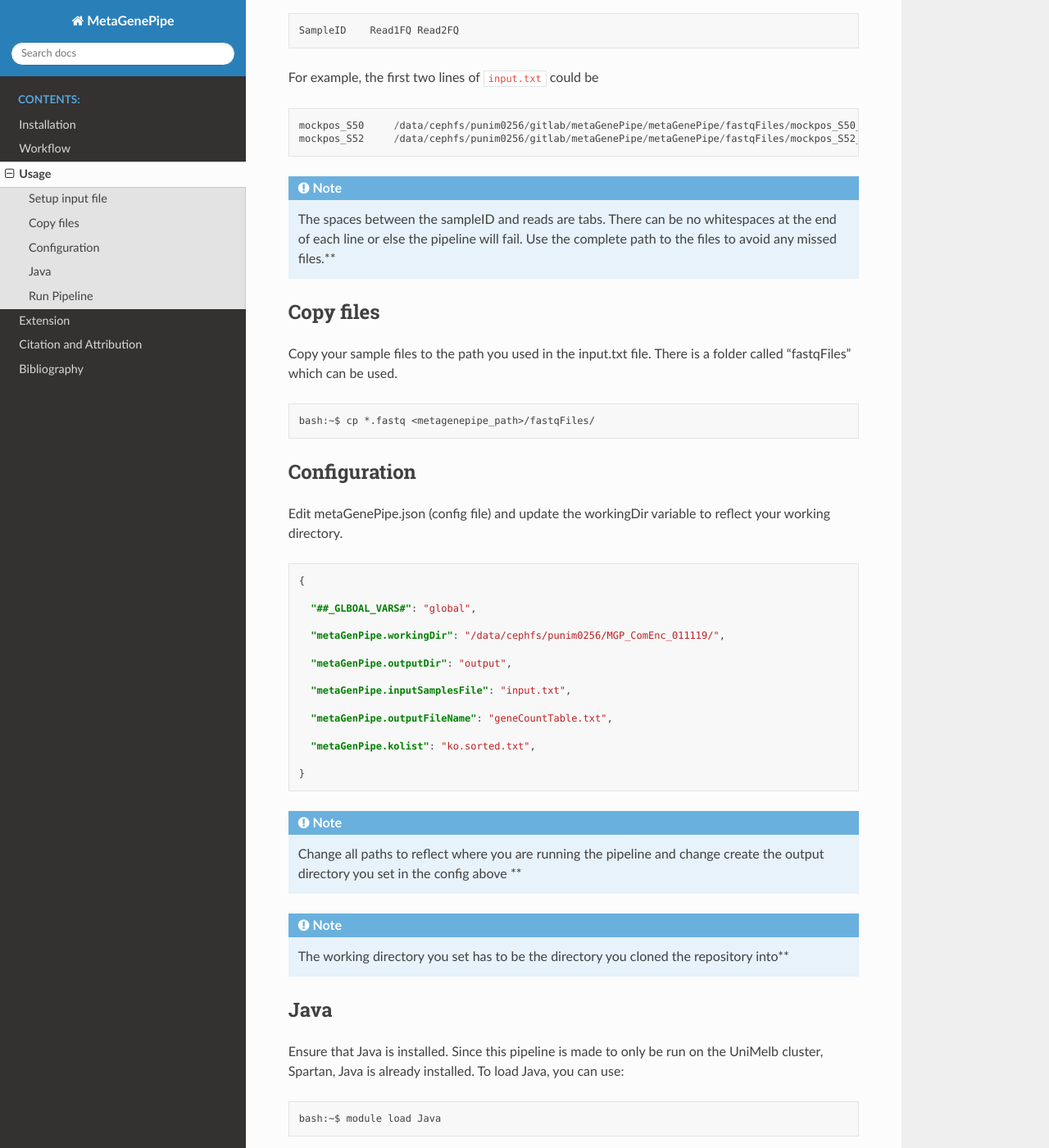
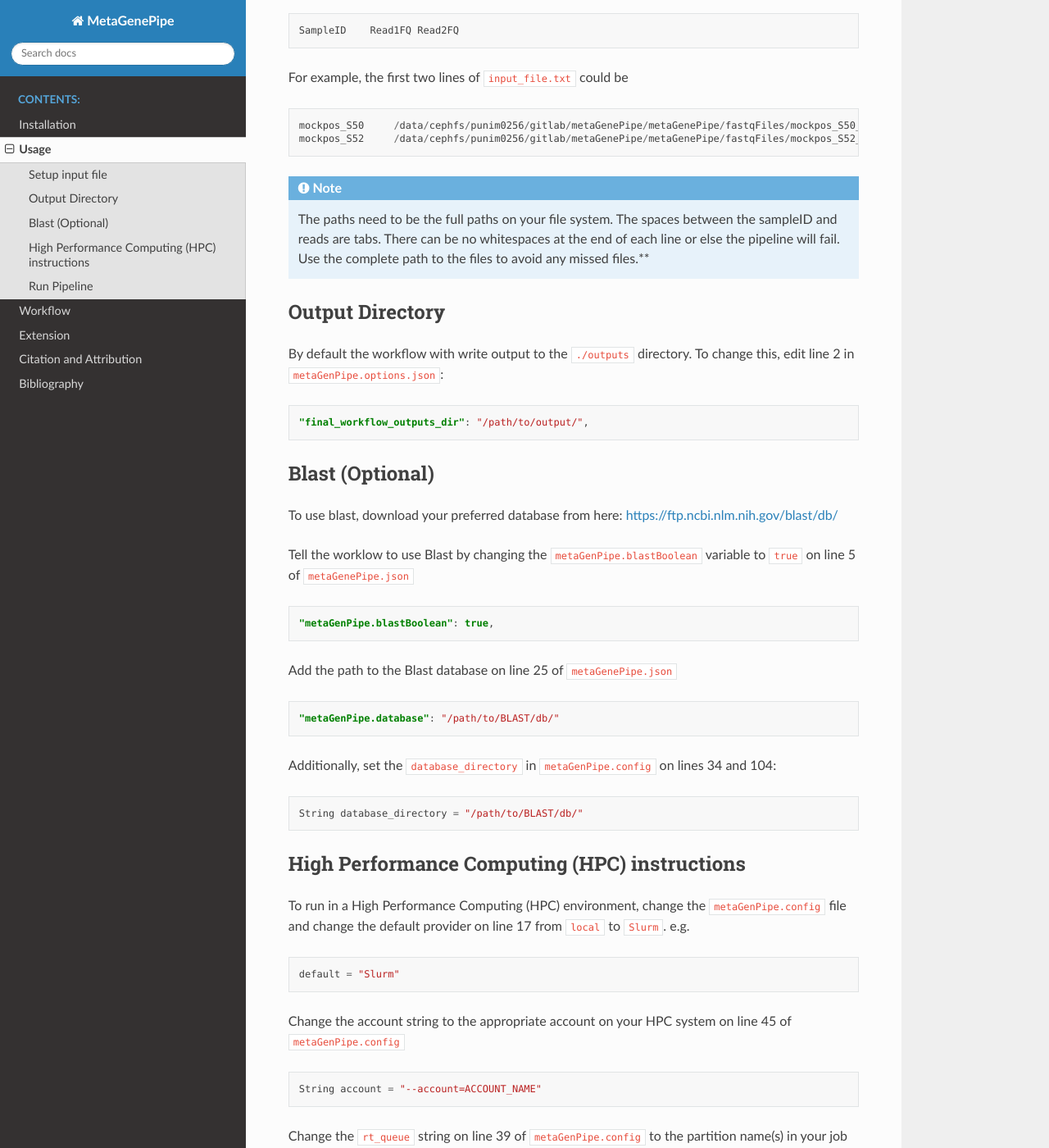
Before and after one commit to ParkvilleData/MetaGenePipe, a Sphinx documentation site: the page built from docs/usage.rst, in a window 1280 px wide and 1400 px high, scrolled down 249 px. Shown: the whole window at 82% size. Built offline with Sphinx 7.4.7 and the Read the Docs theme 2.0.0, drawn with Linux system fonts in a browser that asks for light colours; some of the changed text lies outside the part shown.

Commit message:
updating docs

```diff
--- a/docs/index.rst
+++ b/docs/index.rst
@@ -16,8 +16,8 @@
    :caption: Contents:
 
    installation
+   usage
    workflow
-   usage
    extension
    citation
    bibliography
--- /dev/null
+++ b/docs/installation.rst
@@ -0,0 +1,52 @@
+=====================
+Installation
+=====================
+
+Uses these steps to install MetaGenePipe:
+
+
+Clone the repository
+====================
+
+.. code-block:: bash
+
+    git clone https://github.com/ParkvilleData/MetaGenePipe.git
+    cd MetaGenePipe
+
+MetaGenePipe requires Java, Cromwell and Singularity to run.
+
+Java
+======
+
+Ensure you have Java installed. If not, follow the instructions for the relevant operating system here:
+https://www.java.com/en/download/help/download_options.html
+
+If running on Spartan (the University of Melbourne HPC cluster) Java is already installed. To load Java, you can use:
+
+.. code-block:: bash
+
+  module load Java
+
+
+Cromwell
+====================
+
+Download the latest Cromwell release .jar file from here: https://github.com/broadinstitute/cromwell/releases
+Place this jar file in the root directory of MetaGenePipe.
+
+Singularity
+====================
+
+Follow the instructions for installing Singularity: https://sylabs.io/guides/3.0/user-guide/installation.html
+
+Then get the Singularity image for MetaGenePipe:
+
+.. code-block:: bash
+
+    singularity pull --arch amd64 library://bshaban/metagenepipe/metagenepipe.simg:v1
+
+Test the workflow with the following command:
+
+.. code-block:: bash
+
+    singularity run metagenepipe.simg_v1.sif megahit
--- a/docs/usage.rst
+++ b/docs/usage.rst
@@ -5,84 +5,74 @@
 Setup input file
 ==================
 
-Open ``input.txt`` and update with your samples. The file format is as follows ::
+Open ``input_file.txt`` and update with your samples. The file format is as follows ::
 
   SampleID    Read1FQ Read2FQ
 
-For example, the first two lines of ``input.txt`` could be ::
+For example, the first two lines of ``input_file.txt`` could be ::
 
   mockpos_S50     /data/cephfs/punim0256/gitlab/metaGenePipe/metaGenePipe/fastqFiles/mockpos_S50_100k_R1.fasta    /data/cephfs/punim0256/gitlab/metaGenePipe/metaGenePipe/fastqFiles/mockpos_S50_100k_R2.fasta
   mockpos_S52     /data/cephfs/punim0256/gitlab/metaGenePipe/metaGenePipe/fastqFiles/mockpos_S52_100k_R1.fastq    /data/cephfs/punim0256/gitlab/metaGenePipe/metaGenePipe/fastqFiles/mockpos_S52_100k_R2.fastq
 
 .. note::
 
-  The spaces between the sampleID and reads are tabs. There can be no whitespaces at the end of each line or else the pipeline will fail. Use the complete path to the files to avoid any missed files.**
+  The paths need to be the full paths on your file system.
+  The spaces between the sampleID and reads are tabs.
+  There can be no whitespaces at the end of each line or else the pipeline will fail.
+  Use the complete path to the files to avoid any missed files.**
 
+Output Directory
+================
 
-Copy files
-==========
-
-Copy your sample files to the path you used in the input.txt file. There is a folder called "fastqFiles" which can be used.
-
-
-.. code-block:: bash
-
-  bash:~$ cp *.fastq <metagenepipe_path>/fastqFiles/
-
-
-Configuration
-==============
-
-Edit metaGenePipe.json (config file) and update the workingDir variable to reflect your working directory.
+By default the workflow with write output to the ``./outputs`` directory. To change this, edit line 2 in ``metaGenPipe.options.json``:
 
 .. code-block:: json
 
-  {
+  "final_workflow_outputs_dir": "/path/to/output/",
 
-    "##_GLBOAL_VARS#": "global",
+Blast (Optional)
+================
 
-    "metaGenPipe.workingDir": "/data/cephfs/punim0256/MGP_ComEnc_011119/",
+To use blast, download your preferred database from here:
+https://ftp.ncbi.nlm.nih.gov/blast/db/
 
-    "metaGenPipe.outputDir": "output",
+Tell the worklow to use Blast by changing the ``metaGenPipe.blastBoolean`` variable to ``true`` on line 5 of ``metaGenePipe.json``
 
-    "metaGenPipe.inputSamplesFile": "input.txt",
+.. code-block:: json
 
-    "metaGenPipe.outputFileName": "geneCountTable.txt",
+  "metaGenPipe.blastBoolean": true,
 
-    "metaGenPipe.kolist": "ko.sorted.txt",
+Add the path to the Blast database on line 25 of ``metaGenePipe.json``
 
-  }
+.. code-block:: json
 
+  "metaGenPipe.database": "/path/to/BLAST/db/"
 
-.. note::
+Additionally, set the ``database_directory`` in ``metaGenPipe.config`` on lines 34 and 104::
 
-  Change all paths to reflect where you are running the pipeline and change create the output directory you set in the config above **
+  String database_directory = "/path/to/BLAST/db/"
 
-.. note::
+High Performance Computing (HPC) instructions
+=============================================
 
-  The working directory you set has to be the directory you cloned the repository into**
+To run in a High Performance Computing (HPC) environment, change the ``metaGenPipe.config`` file
+and change the default provider on line 17 from ``local`` to ``Slurm``. e.g. ::
 
-Java
-=====
+  default = "Slurm"
 
-Ensure that Java is installed. Since this pipeline is made to only be run on the UniMelb cluster, Spartan, Java is already installed. To load Java, you can use:
+Change the account string to the appropriate account on your HPC system on line 45 of ``metaGenPipe.config`` ::
 
-.. code-block:: bash
+  String account = "--account=ACCOUNT_NAME"
 
-  bash:~$ module load Java
+Change the ``rt_queue`` string on line 39 of ``metaGenPipe.config`` to the partition name(s) in your job scheduler ::
 
+  String rt_queue = "PARTITION_NAME_1,PARTITION_NAME_2"
 
 Run Pipeline
 ============
 
-To run the pipeline use the command below in the directory where the cromwell jar file is found.
-
-.. note::
-
-  Before running the pipeline change the cromslurm.conf file to reflect the correct partition you have permission to submit to**
-
-### the line you have change is: String rt_queue = "mig-gpu"
+To run the pipeline use the command:
 
 .. code-block:: bash
 
-  bash:~$ java -Dconfig.file=./cromslurm.conf -jar cromwell-45.1.jar run metaGenPipe.wdl -i metaGenPipe.json
+  java -Dconfig.file=./metaGenePipe.config -jar cromwell-78.jar run metaGenePipe.wdl -i metaGenePipe.json -o metaGenePipe.options.json
```
Also changed, not shown: docs/installation.md (deleted, +0 -4 lines), docs/workflow.rst (+22 -0 lines).
